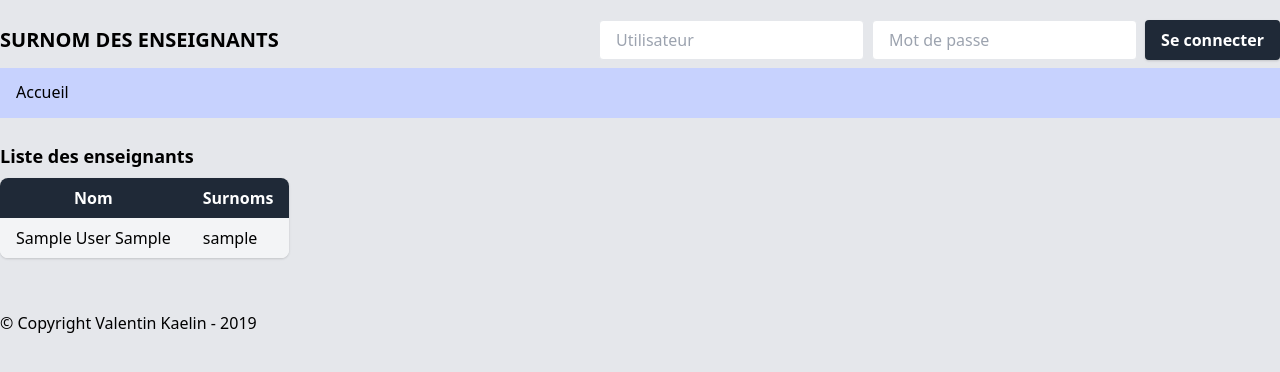
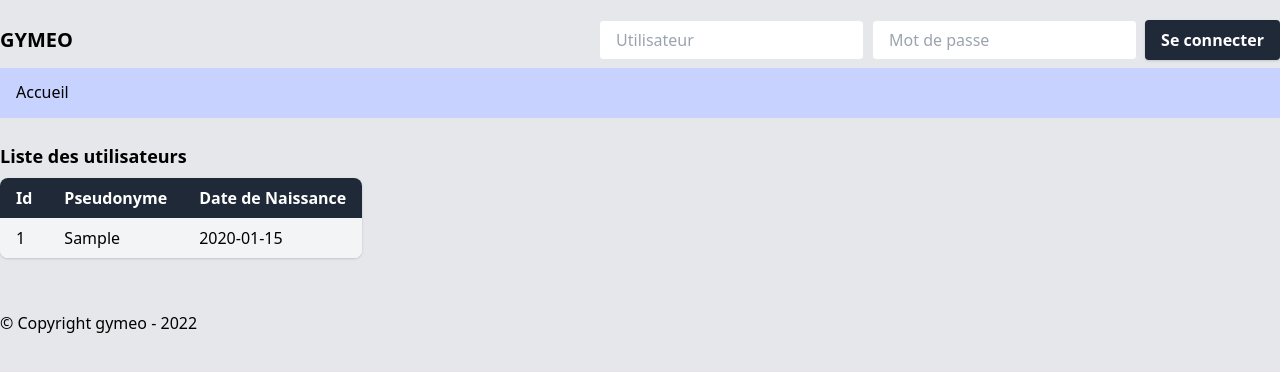
Before and after one commit to heig-vkaelin/gymeo, a PHP site: page / in a window 1280 px wide. Shown: the top 372 px of the page. Run offline with PHP 8.4, Linux system fonts and the light colour scheme; tables that the repository leaves empty or names only in its code hold one stand-in row (values such as "Sample post"); some libraries are stand-ins or nearby versions.

Commit message:
feat: working version of the website

```diff
--- a/src/app/controllers/TeachersController.php
+++ b/src/app/controllers/TeachersController.php
@@ -14,13 +14,13 @@ use App\Core\App;
 class TeachersController
 {
     /**
-   * Show the list of teachers.
+     * Show the list of users - for now.
      */
     public function index()
     {
-    $teachers = App::get('database')->getAllTeacher();
+        $users = App::get('user-repository')->getAllUsers();
 
-    return view('teachers/index', compact('teachers'));
+        return view('teachers/index', compact('users'));
     }
 
     /**
--- /dev/null
+++ b/src/app/repositories/Repository.php
@@ -0,0 +1,15 @@
+<?php
+
+namespace App\Repositories;
+
+use App\Core\App;
+
+abstract class Repository
+{
+    protected $db;
+
+    function __construct($database)
+    {
+        $this->db = $database;
+    }
+}
--- /dev/null
+++ b/src/app/repositories/UsersRepository.php
@@ -0,0 +1,21 @@
+<?php
+
+namespace App\Repositories;
+
+use App\Core\App;
+
+class UsersRepository extends Repository
+{
+    public function getAllUsers()
+    {
+        $this->db->queryExecute('
+            SELECT utilisateur.id, utilisateur.pseudonyme, utilisateur.datenaissance
+            FROM utilisateur
+            ORDER BY utilisateur.id
+        ');
+
+        $result = $this->db->fetchAll();
+        $this->db->closeCursor();
+        return $result;
+    }
+}
--- a/src/app/views/partials/footer.php
+++ b/src/app/views/partials/footer.php
@@ -1,7 +1,7 @@
 <footer class="mt-8">
-  <div class="container mx-auto border-t py-5">
-    <p>&copy; Copyright Valentin Kaelin - 2019</p>
-  </div>
+    <div class="container mx-auto border-t py-5">
+        <p>&copy; Copyright gymeo - 2022</p>
+    </div>
 </footer>
 
 </body>
--- a/src/app/views/partials/header.php
+++ b/src/app/views/partials/header.php
@@ -11,7 +11,7 @@
     <meta charset="UTF-8">
     <meta name="viewport" content="width=device-width, initial-scale=1.0">
     <meta http-equiv="X-UA-Compatible" content="ie=edge">
-  <title>Surnom des enseignants</title>
+    <title>gymeo</title>
     <link href="https://unpkg.com/tailwindcss@^1.0/dist/tailwind.min.css" rel="stylesheet">
     <link rel="stylesheet" href="https://use.fontawesome.com/releases/v5.11.2/css/all.css">
 
@@ -21,7 +21,7 @@
     <header>
         <div class="mt-5 container mx-auto">
             <div class="flex justify-between items-center">
-        <h1 class="text-xl font-bold uppercase">Surnom des enseignants</h1>
+                <h1 class="text-xl font-bold uppercase">gymeo</h1>
                 <?php if (!$logged) : ?>
                     <form action="/login" method="POST" class="flex">
                         <input class="appearance-none block w-full bg-white text-gray-700 border border-gray-20 rounded py-2 px-4 leading-tight focus:outline-none focus:border-gray-500" type="text" name="user" placeholder="Utilisateur">
--- a/src/app/views/teachers/index.view.php
+++ b/src/app/views/teachers/index.view.php
@@ -1,50 +1,22 @@
 <main>
     <div class="mt-6 container mx-auto">
-    <h2 class="text-lg font-semibold">Liste des enseignants</h2>
+        <h2 class="text-lg font-semibold">Liste des utilisateurs</h2>
         <table class="mt-2 bg-white shadow rounded-lg overflow-hidden">
             <thead>
                 <tr class="font-semibold">
-          <th class="px-4 py-2 bg-gray-800 text-white">Nom</th>
-          <th class="px-4 py-2 bg-gray-800 text-white">Surnoms</th>
-          <?php if ($logged) :  ?>
-            <th class="px-4 py-2 bg-gray-800 text-white">Options</th>
-            <th class="px-4 py-2 bg-gray-800 text-white">Voter</th>
-          <?php endif; ?>
+                    <th class="px-4 py-2 bg-gray-800 text-white">Id</th>
+                    <th class="px-4 py-2 bg-gray-800 text-white">Pseudonyme</th>
+                    <th class="px-4 py-2 bg-gray-800 text-white">Date de Naissance</th>
                 </tr>
             </thead>
             <tbody>
                 <?php
                 $i = 0;
-        foreach ($teachers as $teacher) : ?>
+                foreach ($users as $user) : ?>
                     <tr class="<?= $i % 2 == 0 ? 'bg-gray-100' : '' ?>">
-            <td class="px-4 py-2"> <?= $teacher['teaName'] . ' ' . $teacher['teaFirstname']; ?></td>
-            <td class="px-4 py-2 truncate max-w-sm"><?= $teacher['nicknames'] ?></td>
-
-            <?php if ($logged) :  ?>
-              <td class="px-4 py-2">
-                <div class="flex leading-none text-base text-gray-900">
-                  <?php if ($user['role'] === 'Admin') : ?>
-                    <a href="teachers/edit?id=<?= $teacher['idTeacher'] ?>" class="hover:text-gray-700"><i class="fas fa-pen"></i></a>
-                    <button onclick="deleteTeacher(<?= $teacher['idTeacher'] ?>)" class="ml-3 hover:text-gray-700 focus:outline-none"><i class="fas fa-trash"></i></button>
-                  <?php endif; ?>
-                  <a href="teachers?id=<?= $teacher['idTeacher'] ?>" class="ml-3 hover:text-gray-700"><i class="fas fa-search"></i></a>
-                </div>
-              </td>
-              <td class="px-4 py-2">
-                <div class="flex items-center">
-                  <?php if ($user['votes'] < 3) : ?>
-                    <form action="/teachers/vote" method="POST">
-                      <input class="hidden" type="hidden" name="idTeacher" value="<?= $teacher['idTeacher'] ?>">
-                      <input class="hidden" type="hidden" name="oldVotes" value="<?= $teacher['teaVotes'] ?>">
-                      <button class="p-1 bg-indigo-200 rounded hover:bg-indigo-300">Je vote</button>
-                    </form>
-                  <?php endif; ?>
-                  <?php if ($teacher['teaVotes'] > 0) : ?>
-                    <div class="ml-2"><?= $teacher['teaVotes'] ?></div class="ml-2">
-                  <?php endif; ?>
-                </div>
-              </td>
-            <?php endif; ?>
+                        <td class="px-4 py-2"> <?= $user['id'] ?></td>
+                        <td class="px-4 py-2 truncate max-w-sm"><?= $user['pseudonyme'] ?></td>
+                        <td class="px-4 py-2 truncate max-w-sm"><?= $user['datenaissance'] ?></td>
                     </tr>
                 <?php $i++;
                 endforeach; ?>
--- a/src/config.php
+++ b/src/config.php
@@ -9,10 +9,10 @@
 
 return [
     'database' => [
-        'name' => 'db_nickname_valkalin',
-        'username' => 'dbNicknameUser',
-        'password' => '.Etml-',
-        'connection' => 'mysql:host=127.0.0.1',
+        'name' => 'gymeo',
+        'username' => 'root',
+        'password' => 'root',
+        'connection' => 'pgsql:host=127.0.0.1',
         'options' => [
             PDO::ATTR_ERRMODE => PDO::ERRMODE_EXCEPTION
         ]
--- a/src/core/bootstrap.php
+++ b/src/core/bootstrap.php
@@ -9,9 +9,12 @@
 
 use App\Core\App;
 use App\Core\Database\{Database};
+use App\Repositories\{UsersRepository};
 
 session_start();
 
 App::bind('config', require 'config.php');
 
 App::bind('database', new Database(App::get('config')['database']));
+
+App::bind('user-repository', new UsersRepository(App::get('database')));
--- a/src/core/database/Database.php
+++ b/src/core/database/Database.php
@@ -24,7 +24,7 @@ class Database
     {
         try {
             $this->connector = new PDO(
-        $config['connection'] . ';dbname=' . $config['name'] . ';charset=utf8',
+                $config['connection'] . ';dbname=' . $config['name'] . ';options=\'--client_encoding=UTF8\'',
                 $config['username'],
                 $config['password'],
                 $config['options']
@@ -37,7 +37,7 @@ class Database
     /**
      * Query simple queries when there is no params to pass
      */
-  private function queryExecute($query)
+    public function queryExecute($query)
     {
         $this->req = $this->connector->query($query);
     }
@@ -45,7 +45,7 @@ class Database
     /**
      * Prepare and execute a query to avoid sql injections
      */
-  private function prepareExecute($query, $params)
+    public function prepareExecute($query, $params)
     {
         $this->req = $this->connector->prepare($query);
 
@@ -68,10 +68,15 @@ class Database
         return $this->req->fetchALL($mode);
     }
 
+    public function fetchAll()
+    {
+        return $this->fetchData(PDO::FETCH_ASSOC);
+    }
+
     /**
      * Empty the record set
      */
-  private function closeCursor()
+    public function closeCursor()
     {
         $this->req->closeCursor();
     }
```
Also changed, not shown: README.md, 3 other files. Lines whose indentation alone changed are shown as unchanged.
